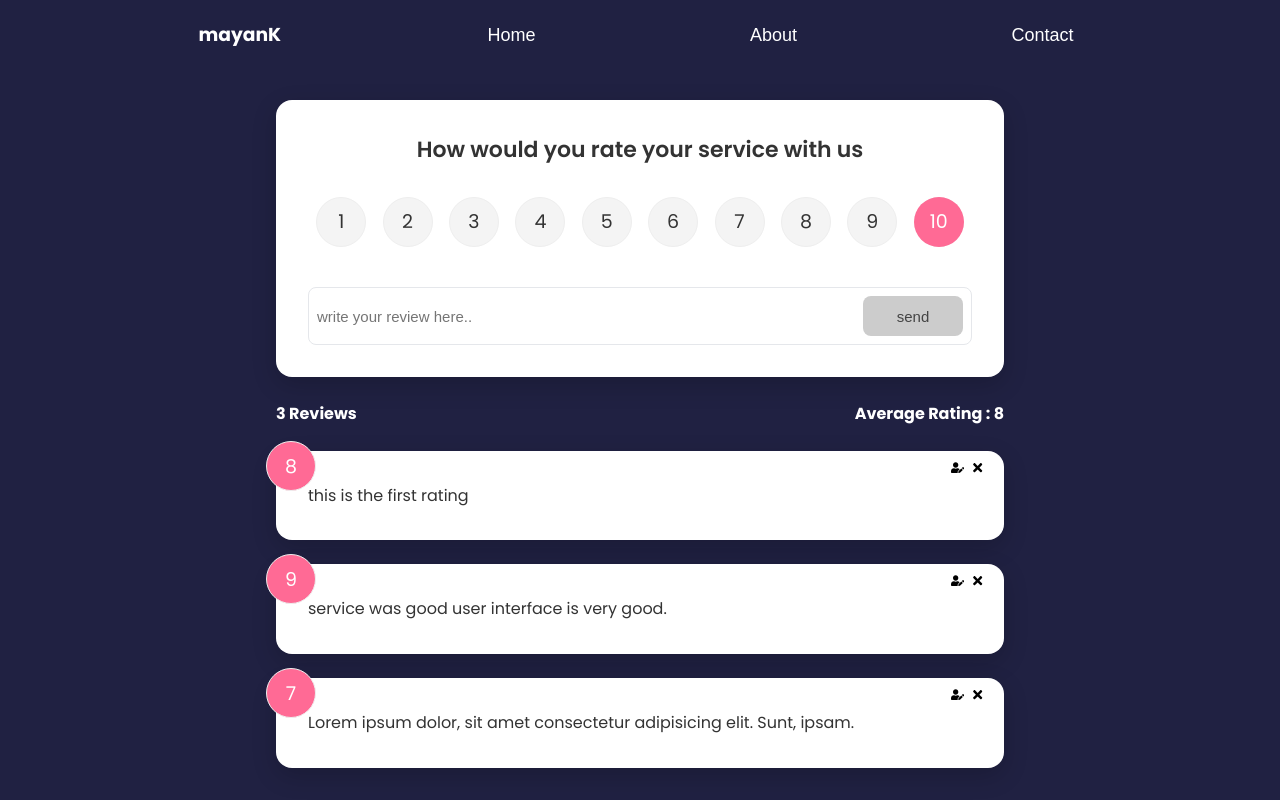
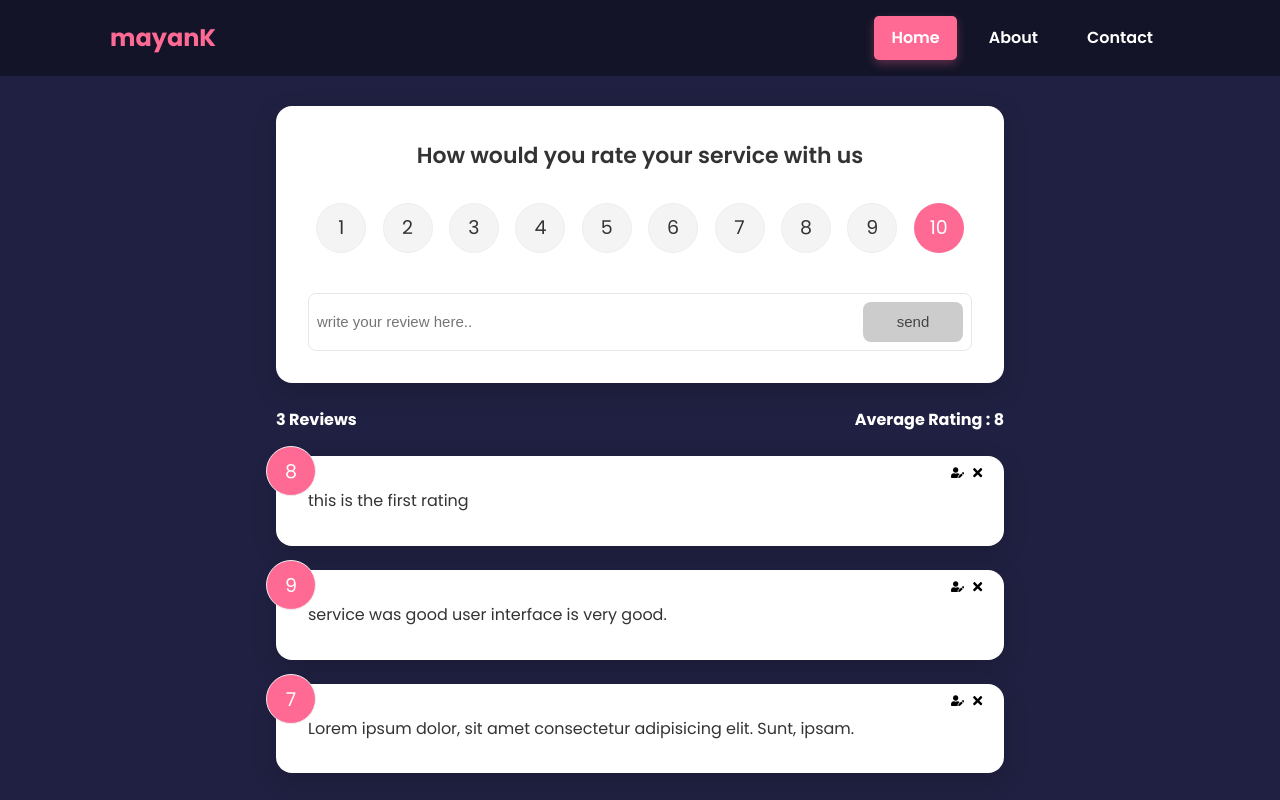
Before and after one commit to Mayank-Garg7/Feedback_management_app, a React (Create React App) app: page / in a window 1280 px wide. Built offline with nearby package versions, Linux system fonts and the light colour scheme.

Commit message:
fix: fix the navigation

```diff
--- a/src/Component/Navbar.jsx
+++ b/src/Component/Navbar.jsx
@@ -2,19 +2,39 @@ import React from 'react'
 import { NavLink, useNavigate } from 'react-router-dom'
 import './Navbar.scss'
 
-const Navbar = ({ text }) => {
+const Navbar = ({ text = "Feedback UI" }) => {
   const navigate = useNavigate()
-  const sendTo = () => {
-    navigate('/')
-  }
+
   return (
-    <header>
-      <h3 onClick={sendTo}>{text}</h3>
-      <NavLink activeClassName='links' to='/'><button className='button'>Home</button></NavLink>
-      <NavLink activeClassName='links' to='/about' ><button className='button'>About</button></NavLink>
-      <NavLink activeClassName='links' to='/contact'><button className='button'>Contact</button></NavLink>
+    <header className="navbar-header">
+      <div className="container">
+        <h3 className="logo" onClick={() => navigate('/')}>
+          {text}
+        </h3>
 
-      {/* I would like to creat navigation link which can define the active state by some css properties means change in color bgcolor something like that so check that and apply in project */}
+        <nav className="nav-links">
+          <NavLink
+            to='/'
+            className={({ isActive }) => (isActive ? 'nav-item active' : 'nav-item')}
+          >
+            Home
+          </NavLink>
+
+          <NavLink
+            to='/about'
+            className={({ isActive }) => (isActive ? 'nav-item active' : 'nav-item')}
+          >
+            About
+          </NavLink>
+
+          <NavLink
+            to='/contact'
+            className={({ isActive }) => (isActive ? 'nav-item active' : 'nav-item')}
+          >
+            Contact
+          </NavLink>
+        </nav>
+      </div>
     </header>
   )
 }
--- a/src/Component/Navbar.scss
+++ b/src/Component/Navbar.scss
@@ -1,26 +1,61 @@
-header {
+.navbar-header {
+  background-color: rgba(0, 0, 0, 0.4);
+  color: #fff;
+  padding: 1rem 0;
+  margin-bottom: 30px;
+  width: 100%;
   display: flex;
-  justify-content: space-evenly;
+  justify-content: center;
   align-items: center;
-  height: 70px;
-  width: 100%;
-  margin-bottom: 30px;
+
+  .container {
+    display: flex;
+    justify-content: space-between;
+    align-items: center;
+    width: 100%;
+    max-width: 1100px;
+    padding: 0 20px;
+  }
+
+  .logo {
+    cursor: pointer;
+    color: #ff6a95;
+    font-size: 1.5rem;
+    font-weight: 700;
+    margin: 0;
+  }
+
+  .nav-links {
+    display: flex;
+    gap: 15px;
+
+    .nav-item {
+      color: #fff;
+      text-decoration: none;
+      padding: 8px 16px;
+      border-radius: 5px;
+      font-weight: 600;
+      transition: all 0.3s ease;
+      border: 1px solid transparent;
+
+      &:hover {
+        color: #ff6a95;
+      }
+
+      // This is the active state logic
+      &.active {
+        background-color: #ff6a95;
+        color: #fff;
+        box-shadow: 0 4px 10px rgba(255, 106, 149, 0.3);
+      }
+    }
+  }
 }
 
-.links{
-  background-color: white;
-  color: red;
-}
-
-.button{
-  background-color: transparent;
-  border: none;
-  color: white;
-  font-size: 18px;
-  padding:4px 8px;
-  border-radius: 8px;
-  &:hover{
-    background-color: rgb(5, 1, 29);
-    color: white;
+// Mobile responsiveness
+@media (max-width: 600px) {
+  .container {
+    flex-direction: column;
+    gap: 15px;
   }
 }
```
